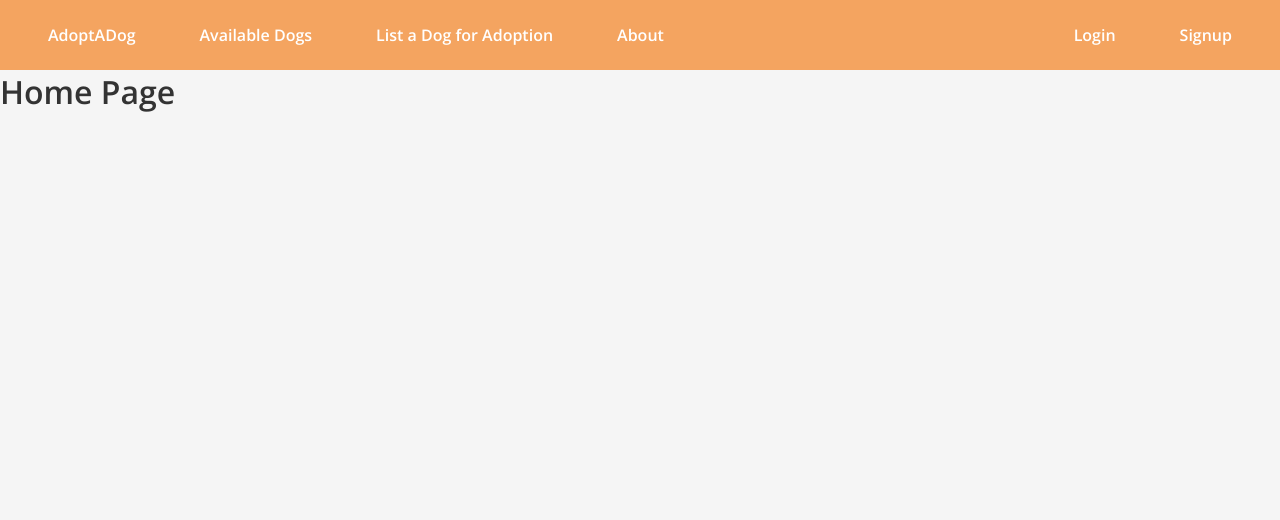
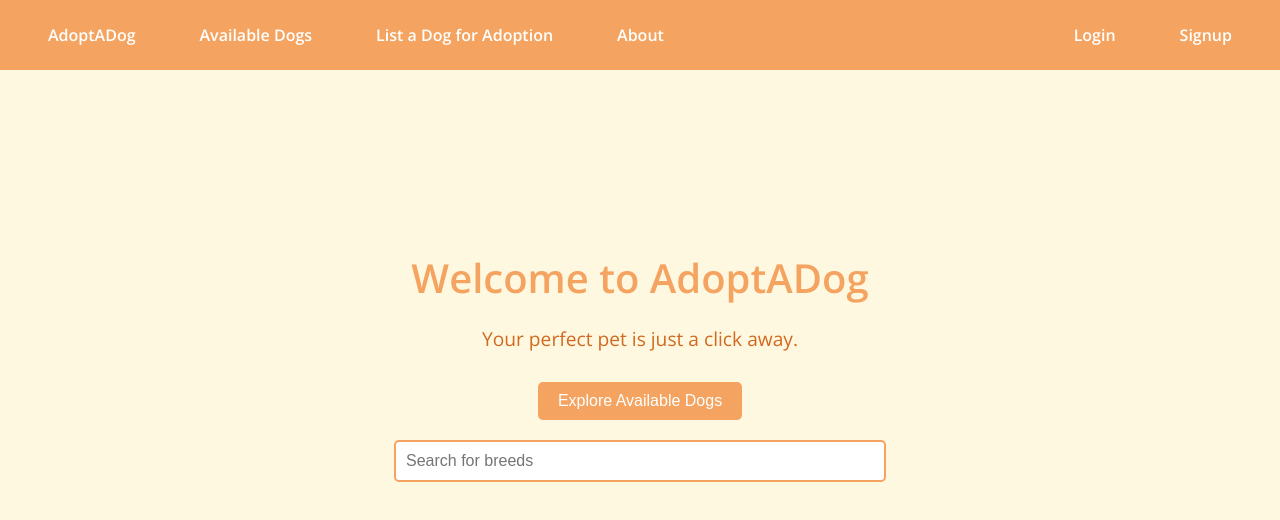
Before and after one commit to asuarez9382/AdoptADog, a React (Create React App) app in the folder client/: page / in a window 1280 px wide. Shown: the top 520 px of the page. Built offline with nearby package versions, Linux system fonts and the light colour scheme; no server answers.

Commit message:
fixes nav styling

```diff
--- /dev/null
+++ b/client/src/components/SearchBar.js
@@ -0,0 +1,23 @@
+import React, { useState } from 'react';
+
+function SearchBar({ onSearch }) {
+  const [input, setInput] = useState('');
+
+  const handleChange = (e) => {
+    setInput(e.target.value);
+    console.log(input)
+  };
+
+  return (
+    <div className="search-bar">
+      <input
+        type="text"
+        value={input}
+        onChange={handleChange}
+        placeholder="Search for breeds"
+      />
+    </div>
+  );
+}
+
+export default SearchBar;
--- a/client/src/index.css
+++ b/client/src/index.css
@@ -31,6 +31,9 @@ header h1 {
 /* Navbar styling */
 nav {
   display: flex;
+  top: 0;
+  width: 100%;
+  z-index: 10;
   justify-content: space-between; /* Space between left and right links */
   align-items: center; /* Center vertically */
   background-color: #F4A460; /* Sandy brown */
@@ -474,3 +477,77 @@ button[type="submit"]:hover {
   background-color: #ff9800; /* Darker red on hover */
   color: white;
 }
+
+/*Search Bar styles */
+/* Search Bar styles */
+.search-bar {
+  margin: 20px 0;
+  width: 100%;
+  display: flex;  /* Ensure the search bar container is a flex container */
+  justify-content: center;  /* Center the search bar within its container */
+}
+
+.search-bar input {
+  padding: 10px;
+  width: 50%; /* Adjust width to take a larger portion of the container */
+  max-width: 600px; /* Optional: Limit maximum width for better readability on large screens */
+  border: 2px solid #F4A460; /* Sandy brown border */
+  border-radius: 5px; /* Rounded corners */
+  font-size: 16px;
+  transition: border-color 0.3s ease;
+}
+
+.search-bar input:focus {
+  border-color: #D2691E; /* Darker brown on focus */
+  outline: none;
+}
+
+
+/*Home page styles */
+
+.home-main {
+  display: flex;
+  align-items: flex-start; /* Align items to the start (top) of the container */
+  justify-content: center;
+  height: 100vh; /* Full height of the viewport */
+  background-color: #fff8e1; /* Light cream background for the home page */
+}
+
+.home-container {
+  display: flex;
+  flex-direction: column;
+  align-items: center;
+  justify-content: center;
+  text-align: center; /* Center text */
+  padding: 20px; /* Padding for spacing */
+  margin-top: 20vh; /* Move the container down to the 2/3 mark */
+  width: 80%; /* Take 80% of the page width */
+  max-width: 1200px; /* Optional: Limit maximum width for better readability on large screens */
+}
+
+.home-container h1 {
+  color: #F4A460; /* Sandy brown color for the title */
+  font-size: 2.5rem;
+  margin-bottom: 20px;
+}
+
+.home-container p {
+  color: #D2691E; /* Darker brown for the paragraph text */
+  font-size: 1.2rem;
+  margin-bottom: 30px;
+}
+
+.explore-button {
+  background-color: #F4A460; /* Sandy brown background for button */
+  color: white; /* White text */
+  border: none; /* Remove border */
+  border-radius: 5px; /* Rounded corners */
+  padding: 10px 20px; /* Padding for button size */
+  font-size: 1rem;
+  cursor: pointer; /* Pointer cursor on hover */
+  transition: background-color 0.3s ease;
+}
+
+.explore-button:hover {
+  background-color: #D2691E; /* Darker brown on hover */
+}
--- a/client/src/pages/AvailableDogs.js
+++ b/client/src/pages/AvailableDogs.js
@@ -5,9 +5,9 @@ import DogList from "../components/DogList";
 function AvailableDogs() {
 
     return (
-        <div className="dog-list-container">
-            <DogList />
-        </div>
+            <div className="dog-list-container">
+                <DogList />
+            </div>
     );
 }
 
--- a/client/src/pages/Home.js
+++ b/client/src/pages/Home.js
@@ -1,10 +1,23 @@
 import React from "react";
+import SearchBar from "../components/SearchBar";
+import { useNavigate } from "react-router-dom";
 
 function Home() {
 
+    const navigate = useNavigate();
+
+
+    function handleClick(e){
+        navigate("/dogs")
+    }
+
     return (
-        <main>
-            <h1>Home Page</h1>
+        <main className="home-main">
+            <div className="home-container">
+                <h1>Welcome to AdoptADog</h1>
+                <p>Your perfect pet is just a click away.</p>                    <button className="explore-button" onClick={handleClick}>Explore Available Dogs</button>
+                <SearchBar />
+            </div>
         </main>
     );
 }
--- a/client/src/pages/UserPage.js
+++ b/client/src/pages/UserPage.js
@@ -6,11 +6,13 @@ function UserPage() {
     const { userData } = useContext(DogContext)
 
     return(
-        <div className="user-page-container">
-            <div className="welcome-banner">
-                <h1>Welcome, {userData.username}!</h1>
+
+            <div className="user-page-container">
+                <div className="welcome-banner">
+                    <h1>Welcome, {userData.username}!</h1>
+                </div>
             </div>
-        </div>
+
     );
 }
 
```
Also changed, not shown: client/src/pages/ListDog.js (+6 -4 lines).
